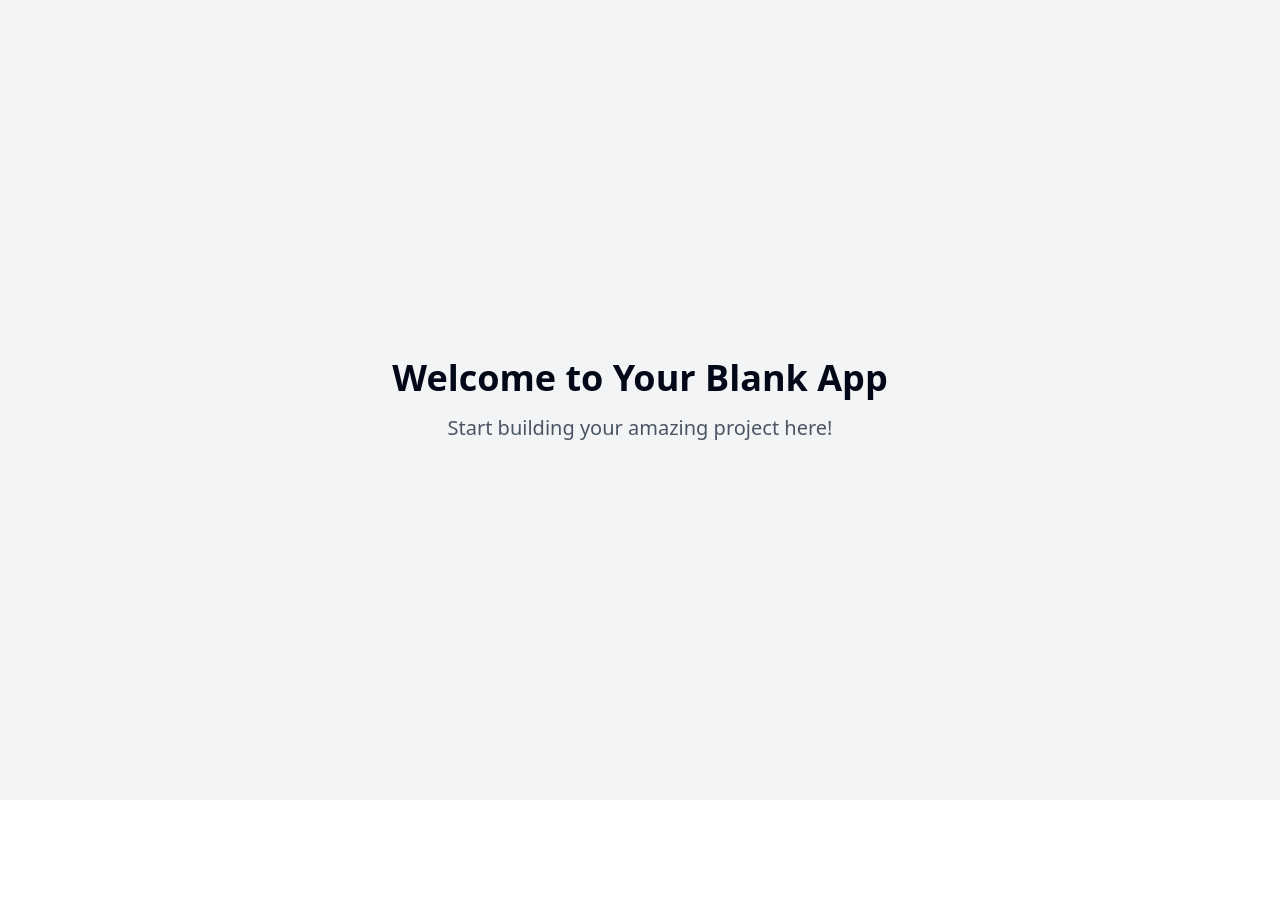
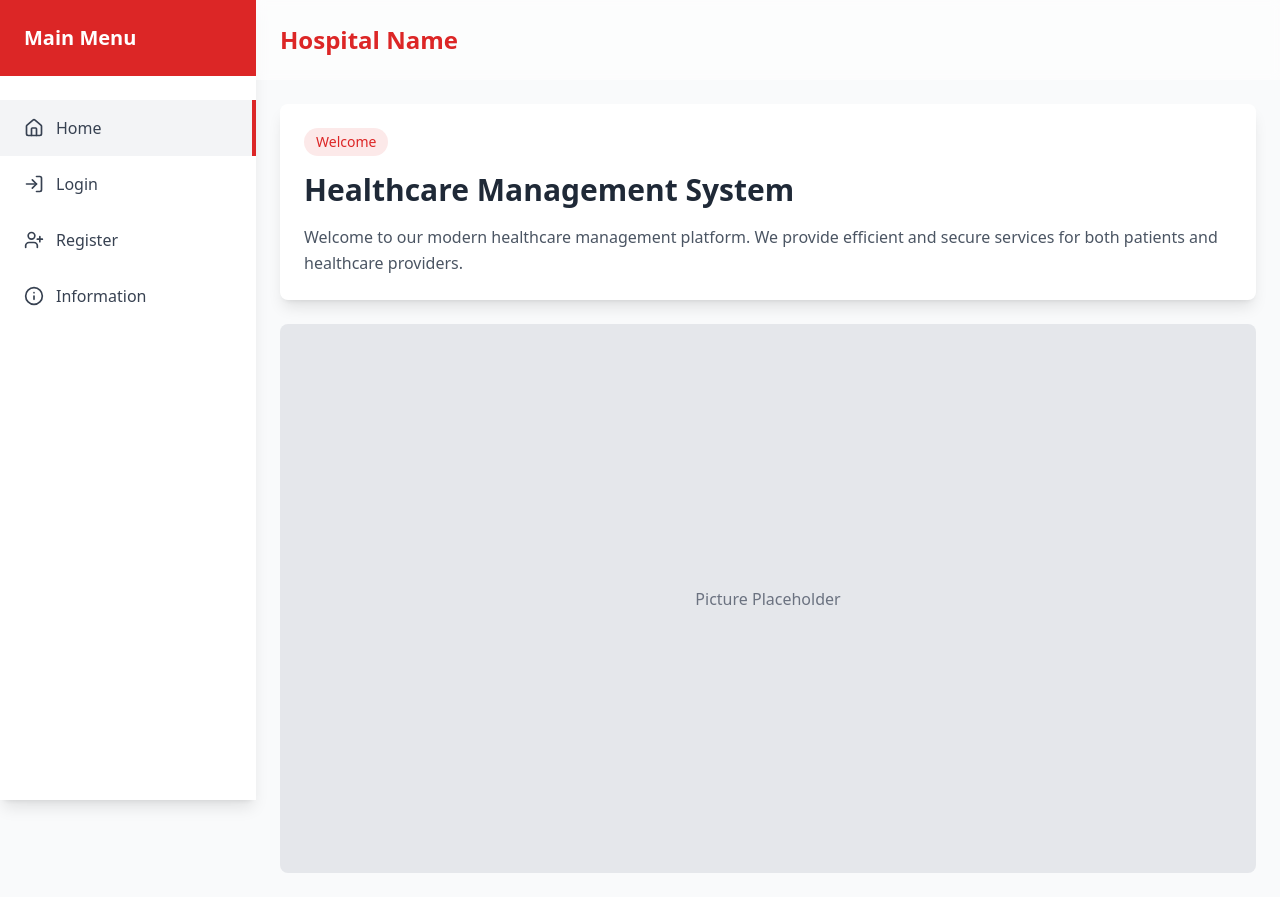
Before and after one commit to NatapatRou/interactive-menu-magic, a React (Vite) app: page / in a window 1280 px wide. Before the commit the page ends 800 px from the top, so only its background shows below. Built offline with nearby package versions, Linux system fonts and the light colour scheme.

Commit message:
Add sidebar menu and styling
Create a sidebar menu for navigation and enhance the overall styling of the application. Update HTML and CSS to improve visual aesthetics.
[skip gpt_engineer]

```diff
--- /dev/null
+++ b/src/components/Header.tsx
@@ -0,0 +1,36 @@
+import { useState, useEffect } from "react";
+
+const Header = () => {
+  const [scrolled, setScrolled] = useState(false);
+
+  useEffect(() => {
+    const handleScroll = () => {
+      setScrolled(window.scrollY > 0);
+    };
+
+    window.addEventListener("scroll", handleScroll);
+    return () => window.removeEventListener("scroll", handleScroll);
+  }, []);
+
+  return (
+    <header
+      className={`fixed top-0 left-64 right-0 z-50 transition-all duration-300 animate-fadeIn
+        ${
+          scrolled
+            ? "bg-white/80 backdrop-blur-md shadow-md"
+            : "bg-white/50 backdrop-blur-sm"
+        }`}
+    >
+      <div className="container mx-auto px-6 h-20 flex items-center justify-between">
+        <h1 className="text-2xl font-bold text-hospital-primary">
+          Hospital Name
+        </h1>
+        <div className="flex items-center space-x-4">
+          {/* Add additional header content here */}
+        </div>
+      </div>
+    </header>
+  );
+};
+
+export default Header;
--- /dev/null
+++ b/src/components/Sidebar.tsx
@@ -0,0 +1,41 @@
+import { Home, LogIn, UserPlus, Info } from "lucide-react";
+import { Link, useLocation } from "react-router-dom";
+
+const menuItems = [
+  { icon: Home, label: "Home", path: "/" },
+  { icon: LogIn, label: "Login", path: "/login" },
+  { icon: UserPlus, label: "Register", path: "/register" },
+  { icon: Info, label: "Information", path: "/info" },
+];
+
+const Sidebar = () => {
+  const location = useLocation();
+
+  return (
+    <div className="fixed left-0 top-0 h-full w-64 bg-white shadow-lg animate-fadeIn">
+      <div className="p-6 bg-hospital-primary text-white">
+        <h2 className="text-xl font-semibold">Main Menu</h2>
+      </div>
+      <nav className="mt-6">
+        {menuItems.map((item, index) => {
+          const Icon = item.icon;
+          const isActive = location.pathname === item.path;
+          return (
+            <Link
+              key={index}
+              to={item.path}
+              className={`flex items-center px-6 py-4 text-gray-700 transition-all duration-300 hover:bg-gray-50 ${
+                isActive ? "bg-gray-100 border-r-4 border-hospital-primary" : ""
+              }`}
+            >
+              <Icon className="w-5 h-5 mr-3" />
+              <span className="font-medium">{item.label}</span>
+            </Link>
+          );
+        })}
+      </nav>
+    </div>
+  );
+};
+
+export default Sidebar;
--- a/src/index.css
+++ b/src/index.css
@@ -6,72 +6,64 @@
   :root {
     --background: 0 0% 100%;
     --foreground: 222.2 84% 4.9%;
-
     --card: 0 0% 100%;
     --card-foreground: 222.2 84% 4.9%;
-
     --popover: 0 0% 100%;
     --popover-foreground: 222.2 84% 4.9%;
-
-    --primary: 222.2 47.4% 11.2%;
-    --primary-foreground: 210 40% 98%;
-
-    --secondary: 210 40% 96.1%;
-    --secondary-foreground: 222.2 47.4% 11.2%;
-
-    --muted: 210 40% 96.1%;
-    --muted-foreground: 215.4 16.3% 46.9%;
-
-    --accent: 210 40% 96.1%;
-    --accent-foreground: 222.2 47.4% 11.2%;
-
+    --primary: 346.8 77.2% 49.8%;
+    --primary-foreground: 355.7 100% 97.3%;
+    --secondary: 240 4.8% 95.9%;
+    --secondary-foreground: 240 5.9% 10%;
+    --muted: 240 4.8% 95.9%;
+    --muted-foreground: 240 3.8% 46.1%;
+    --accent: 240 4.8% 95.9%;
+    --accent-foreground: 240 5.9% 10%;
     --destructive: 0 84.2% 60.2%;
-    --destructive-foreground: 210 40% 98%;
-
-    --border: 214.3 31.8% 91.4%;
-    --input: 214.3 31.8% 91.4%;
-    --ring: 222.2 84% 4.9%;
-
-    --radius: 0.5rem;
-  }
-
-  .dark {
-    --background: 222.2 84% 4.9%;
-    --foreground: 210 40% 98%;
-
-    --card: 222.2 84% 4.9%;
-    --card-foreground: 210 40% 98%;
-
-    --popover: 222.2 84% 4.9%;
-    --popover-foreground: 210 40% 98%;
-
-    --primary: 210 40% 98%;
-    --primary-foreground: 222.2 47.4% 11.2%;
-
-    --secondary: 217.2 32.6% 17.5%;
-    --secondary-foreground: 210 40% 98%;
-
-    --muted: 217.2 32.6% 17.5%;
-    --muted-foreground: 215 20.2% 65.1%;
-
-    --accent: 217.2 32.6% 17.5%;
-    --accent-foreground: 210 40% 98%;
-
-    --destructive: 0 62.8% 30.6%;
-    --destructive-foreground: 210 40% 98%;
-
-    --border: 217.2 32.6% 17.5%;
-    --input: 217.2 32.6% 17.5%;
-    --ring: 212.7 26.8% 83.9%;
+    --destructive-foreground: 0 0% 98%;
+    --border: 240 5.9% 90%;
+    --input: 240 5.9% 90%;
+    --ring: 346.8 77.2% 49.8%;
+    --radius: 0.75rem;
   }
 }
 
 @layer base {
   * {
-    @apply border-border;
+    @apply border-border antialiased;
   }
 
   body {
     @apply bg-background text-foreground;
+    font-feature-settings: "rlig" 1, "calt" 1;
   }
 }
+
+/* Smooth scrolling */
+html {
+  scroll-behavior: smooth;
+}
+
+/* Custom scrollbar */
+::-webkit-scrollbar {
+  width: 8px;
+}
+
+::-webkit-scrollbar-track {
+  background: #f1f1f1;
+}
+
+::-webkit-scrollbar-thumb {
+  background: #DC2626;
+  border-radius: 4px;
+}
+
+::-webkit-scrollbar-thumb:hover {
+  background: #b91c1c;
+}
+
+/* Transitions */
+.transition-all {
+  transition-property: all;
+  transition-timing-function: cubic-bezier(0.4, 0, 0.2, 1);
+  transition-duration: 300ms;
+}
--- a/src/pages/Index.tsx
+++ b/src/pages/Index.tsx
@@ -1,12 +1,34 @@
-// Update this page (the content is just a fallback if you fail to update the page)
+import Sidebar from "@/components/Sidebar";
+import Header from "@/components/Header";
 
 const Index = () => {
   return (
-    <div className="min-h-screen flex items-center justify-center bg-gray-100">
-      <div className="text-center">
-        <h1 className="text-4xl font-bold mb-4">Welcome to Your Blank App</h1>
-        <p className="text-xl text-gray-600">Start building your amazing project here!</p>
-      </div>
+    <div className="min-h-screen bg-gray-50">
+      <Sidebar />
+      <Header />
+      <main className="pl-64 pt-20">
+        <div className="container mx-auto p-6 animate-fadeIn">
+          <div className="bg-white rounded-lg shadow-lg p-6 mb-6">
+            <span className="inline-block px-3 py-1 bg-hospital-primary/10 text-hospital-primary rounded-full text-sm font-medium mb-4">
+              Welcome
+            </span>
+            <h2 className="text-3xl font-bold text-hospital-dark mb-4">
+              Healthcare Management System
+            </h2>
+            <p className="text-gray-600 leading-relaxed">
+              Welcome to our modern healthcare management platform. We provide
+              efficient and secure services for both patients and healthcare
+              providers.
+            </p>
+          </div>
+
+          <div className="aspect-video bg-gray-200 rounded-lg overflow-hidden">
+            <div className="w-full h-full flex items-center justify-center text-gray-500">
+              Picture Placeholder
+            </div>
+          </div>
+        </div>
+      </main>
     </div>
   );
 };
--- a/tailwind.config.ts
+++ b/tailwind.config.ts
@@ -24,6 +24,11 @@ export default {
         ring: "hsl(var(--ring))",
         background: "hsl(var(--background))",
         foreground: "hsl(var(--foreground))",
+        hospital: {
+          primary: "#DC2626",
+          secondary: "#F3F4F6",
+          dark: "#1F2937",
+        },
         primary: {
           DEFAULT: "hsl(var(--primary))",
           foreground: "hsl(var(--primary-foreground))",
@@ -53,11 +58,6 @@ export default {
           foreground: "hsl(var(--card-foreground))",
         },
       },
-      borderRadius: {
-        lg: "var(--radius)",
-        md: "calc(var(--radius) - 2px)",
-        sm: "calc(var(--radius) - 4px)",
-      },
       keyframes: {
         "accordion-down": {
           from: { height: "0" },
@@ -67,10 +67,15 @@ export default {
           from: { height: "var(--radix-accordion-content-height)" },
           to: { height: "0" },
         },
+        fadeIn: {
+          "0%": { opacity: "0", transform: "translateY(10px)" },
+          "100%": { opacity: "1", transform: "translateY(0)" },
+        },
       },
       animation: {
         "accordion-down": "accordion-down 0.2s ease-out",
         "accordion-up": "accordion-up 0.2s ease-out",
+        fadeIn: "fadeIn 0.3s ease-out forwards",
       },
     },
   },
```
